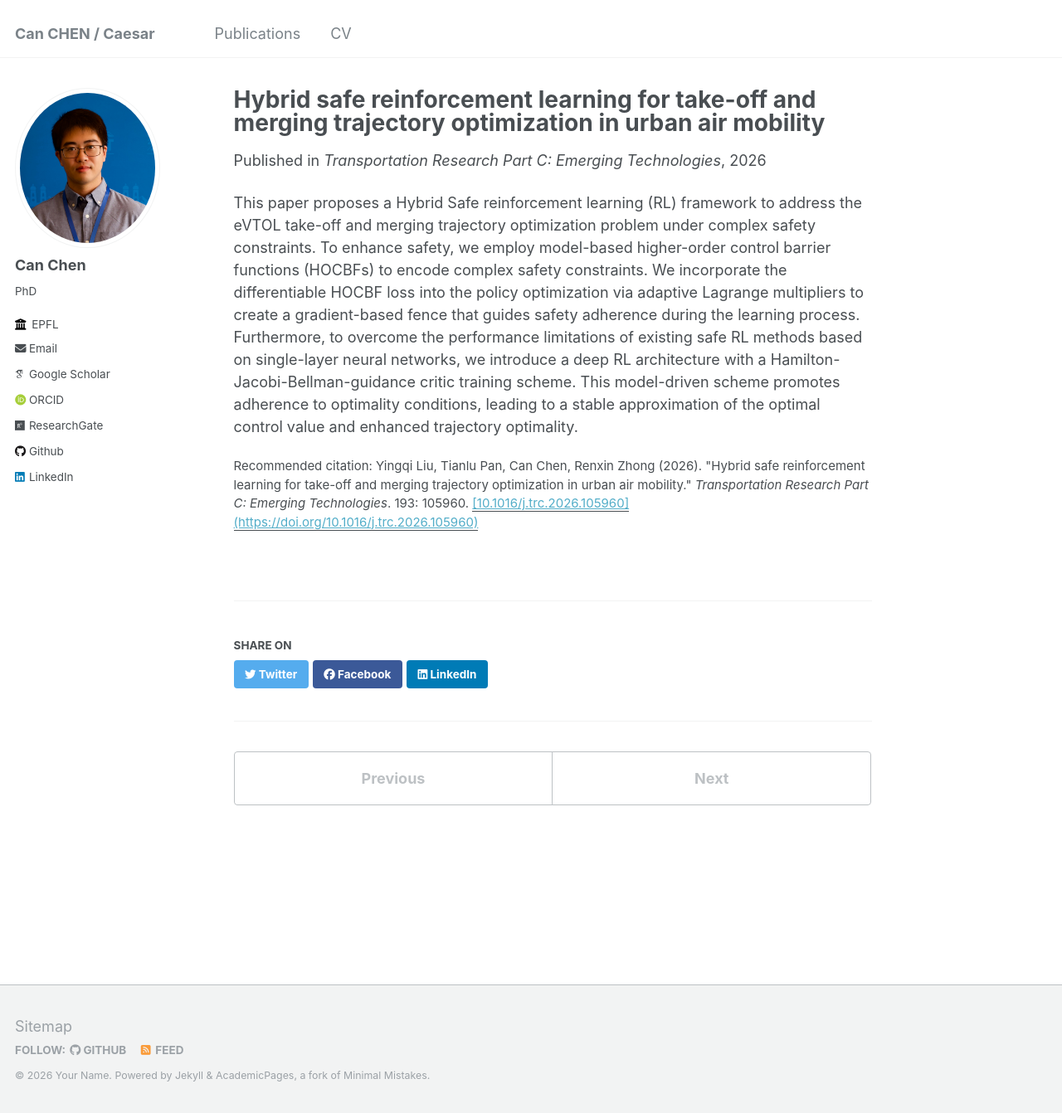
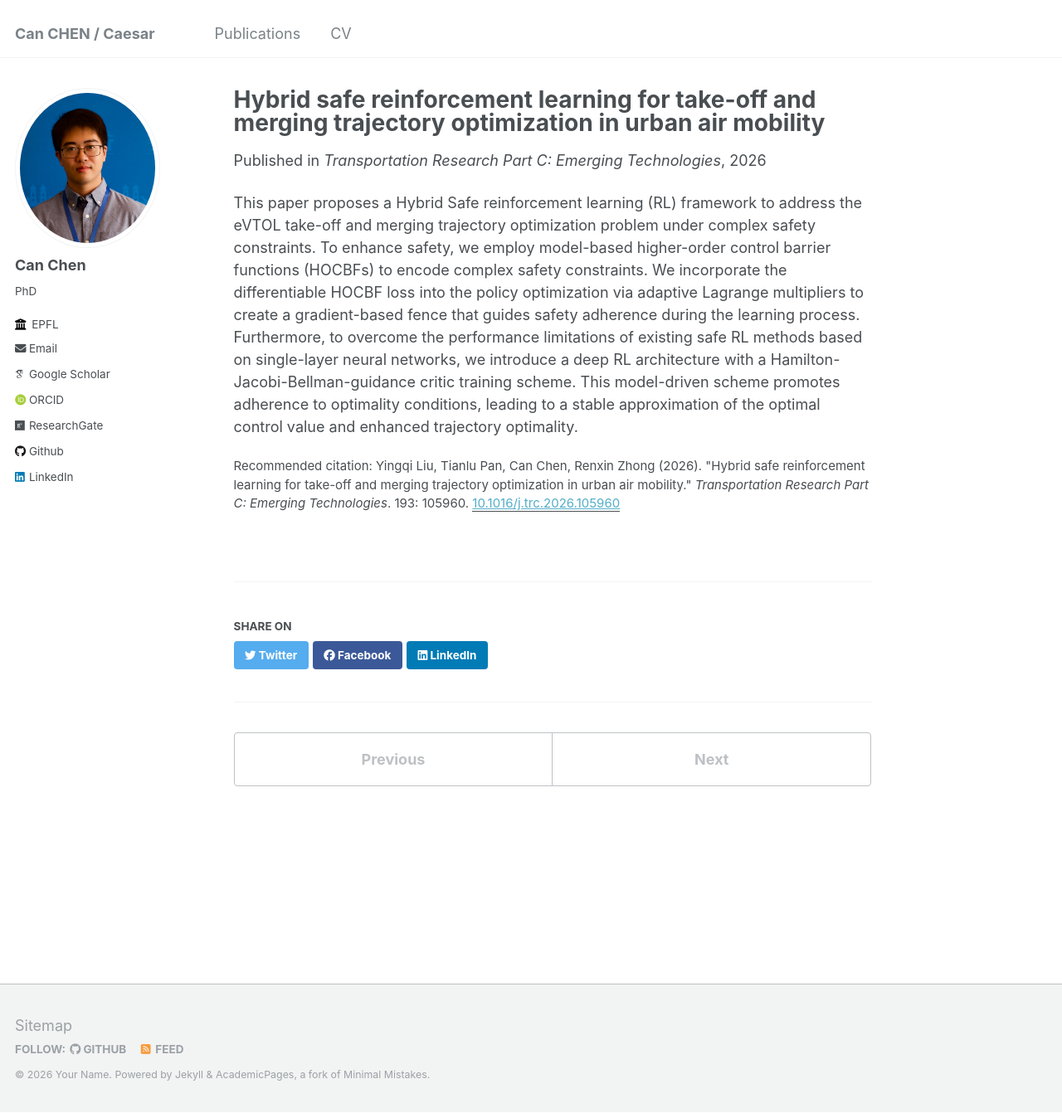
Before and after one commit to CanChen-Caesar/CanChen-Caesar.github.io, a Jekyll site: the page built from _publications/2026-08-13-TRC-liu2026hybrid.md, in a window 1280 px wide and 1342 px high. Shown: the whole window at 83% size. Built offline with Jekyll 4.4.1, drawn with Linux system fonts in a browser that asks for light colours; some web fonts are replaced; part of the change alters nothing that is shown.

Commit message:
Update 2026-08-13-TRC-liu2026hybrid.md

```diff
--- a/_publications/2026-08-13-TRC-liu2026hybrid.md
+++ b/_publications/2026-08-13-TRC-liu2026hybrid.md
@@ -5,7 +5,7 @@ permalink: /publication/2026-08-13-TRC-liu2026hybrid
 excerpt: 'This paper proposed a hybrid safe reinforcement learning for take-off and merging trajectory optimization in urban air mobility.'
 date: 2026-08-13
 venue: 'Transportation Research Part C: Emerging Technologies'
-paperurl: '[10.1016/j.trc.2026.105960](https://doi.org/10.1016/j.trc.2026.105960)'
+paperurl: '10.1016/j.trc.2026.105960'
 citation: 'Yingqi Liu, Tianlu Pan, Can Chen, Renxin Zhong (2026). &quot;Hybrid safe reinforcement learning for take-off and merging trajectory optimization in urban air mobility.&quot; <i>Transportation Research Part C: Emerging Technologies</i>. 193: 105960.'
 ---
 
```
